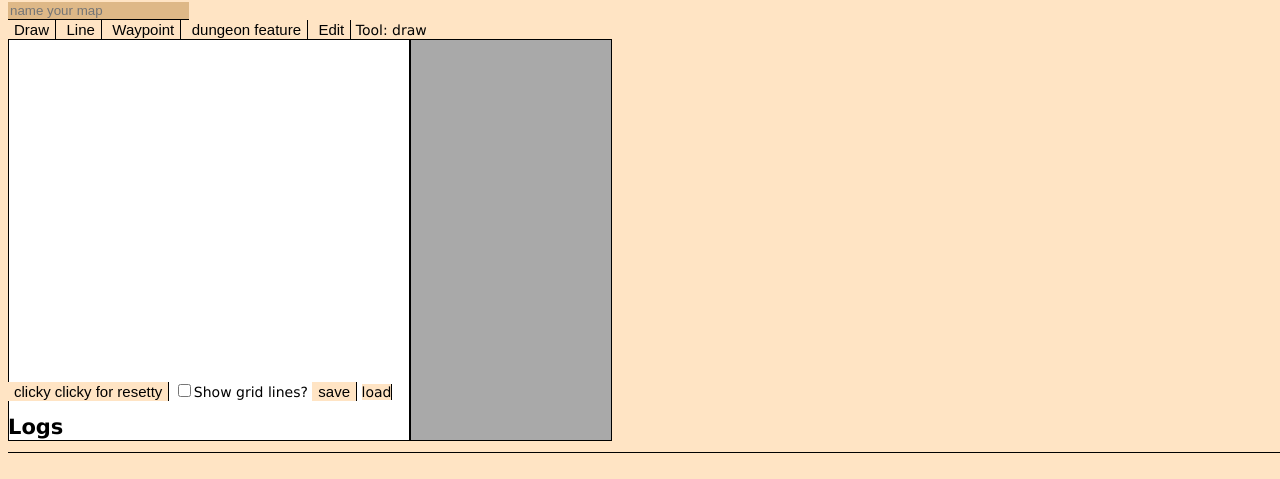
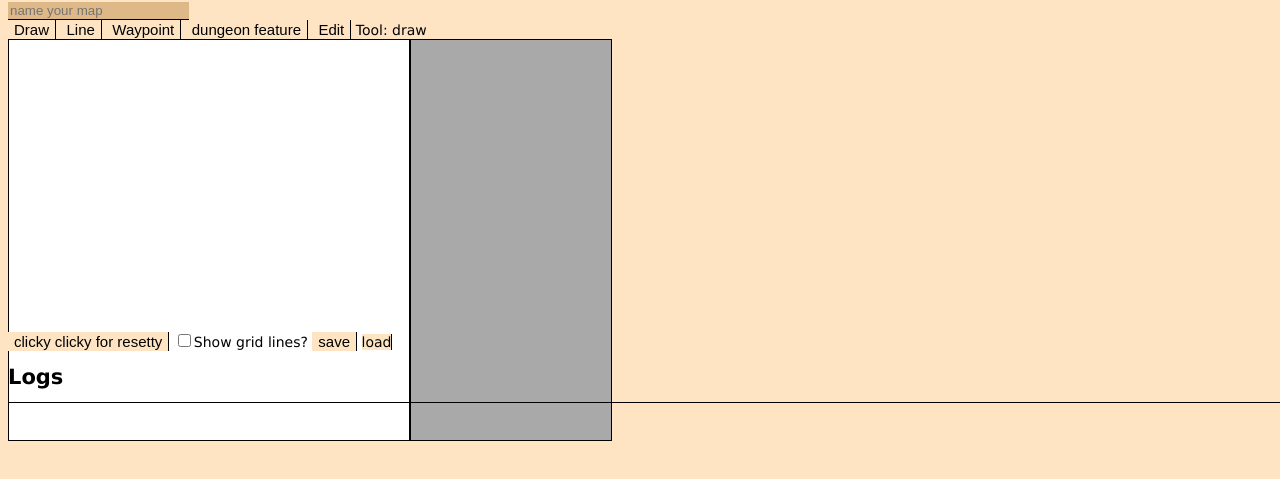
Before and after one commit to skies-shaper/World-Wheelbarrow, a plain HTML site: page DungeonDraw.html in a window 1280 px wide. Shown: the part 69-548 px from the top of the page. Drawn offline with Linux system fonts and the light colour scheme; a web font is replaced by a local one.

Commit message:
Updated styles for Dungeon Draw

```diff
--- a/DungeonDraw.html
+++ b/DungeonDraw.html
@@ -27,7 +27,7 @@
         </div>
         <canvas width = 400px; height= 400px; id="canvas">Hi. If you're seeing this something has gone horribly wrong :( or your browser doesn't support the HTML canvas element. Try updating, or stop using internet explorer</canvas>
         <div id="DDraw-editMenu"></div>
-        <div id="bottombar">
+        <div id="bottombar" style="top: 400px;">
             <button onclick="reset()">clicky clicky for resetty</button>
             <input type="checkbox" onclick="check()" id="gridYN">Show grid lines?</input>
             <button onclick="exportfile()">save</button>
--- a/Wheelbarrow-styles.css
+++ b/Wheelbarrow-styles.css
@@ -133,11 +133,14 @@ button {
     border-right: 1px solid black;
     margin: 0
 }
+#toolbar button:hover {
+    background-color: burlywood;
+}
 
 #bottombar {
     width: 100%;
     display: block;
-    top: 450px;
+    top: 510px;
     position: absolute
 }
 
```
